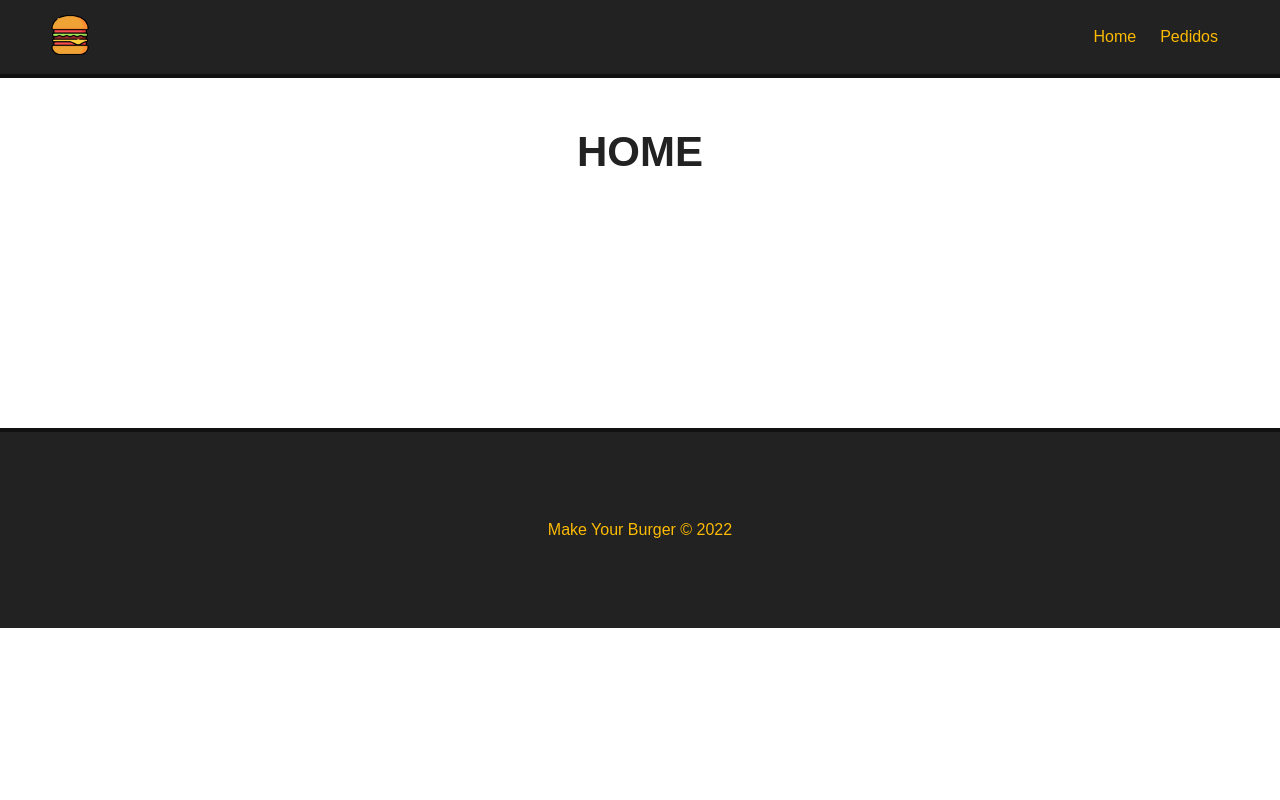
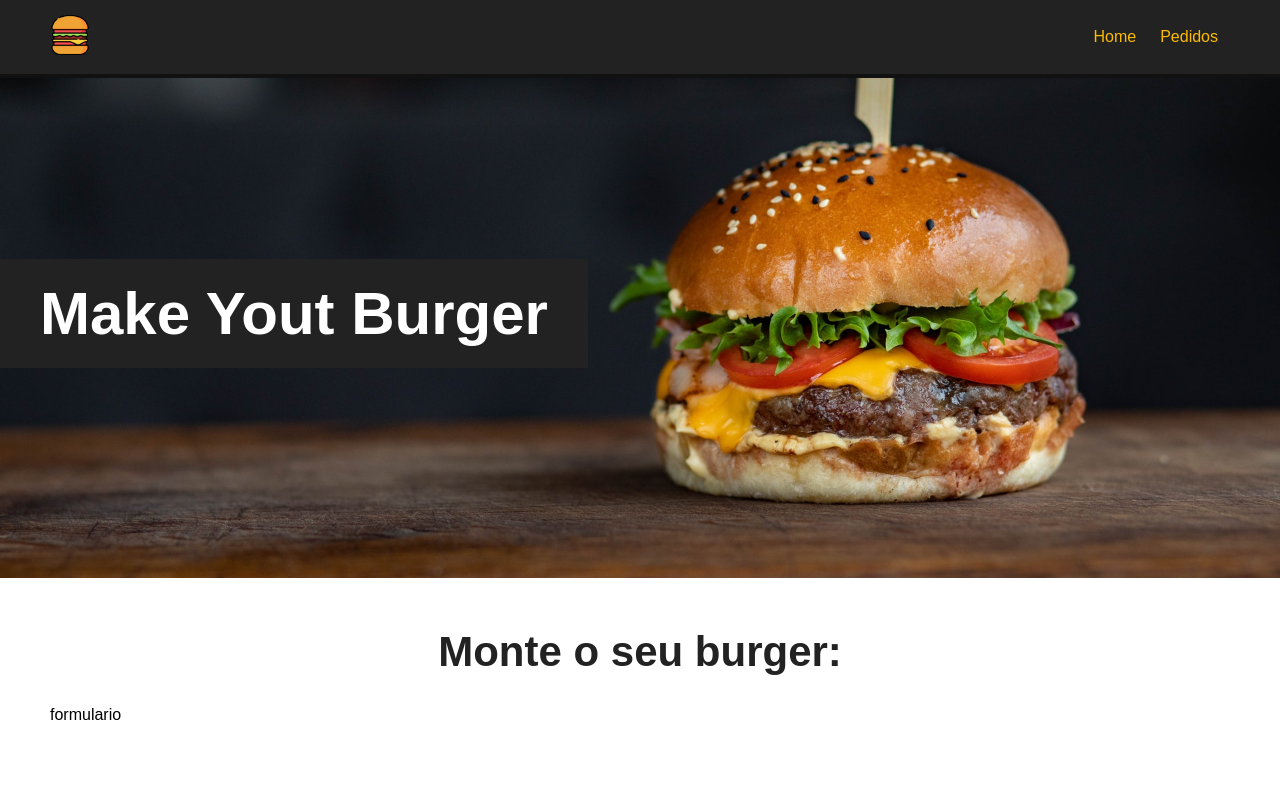
Before and after one commit to GabrielBressi/make_your_burger, a Vue app: page / in a window 1280 px wide. Shown: the top 800 px of the page. Built offline with nearby package versions, Linux system fonts and the light colour scheme.

Commit message:
Added Banner Component

```diff
--- /dev/null
+++ b/src/components/Banner.vue
@@ -0,0 +1,32 @@
+<template>
+  <div id="main-banner">
+    <h1>Make Yout Burger</h1>
+  </div>
+</template>
+
+<script>
+export default{
+  name: "Banner"
+}
+</script>
+
+<style scoped>
+ #main-banner{
+  background-image: url('/public/img/burger.jpg');
+  background-position: 0 -250px;
+  background-size: cover;
+  height: 500px;
+  display: flex;
+  align-items: center;
+  justify-content:flex-start;
+ }
+
+ #main-banner h1 {
+  color: #FFF;
+  text-align: center;
+  font-size: 60px;
+  background-color: #222;
+  padding: 20px 40px;
+ }
+
+</style>
--- a/src/views/HomeView.vue
+++ b/src/views/HomeView.vue
@@ -1,11 +1,23 @@
 <template>
+  <Banner />
   <div class="main-container">
-    <h1>HOME</h1>
+    <h1>Monte o seu burger:</h1>
+    <p>formulario</p>
   </div>
 </template>
 
 <script>
-// @ is an alias to /src
+import Banner from "../components/Banner.vue"
 
+export default{
+  name: "Home",
+  components: {
+    Banner
+  }
+}
 
 </script>
+
+<style scoped>
+
+</style>
```
Also changed, not shown: 2 other files (tests, documents, lock files or other folders).
